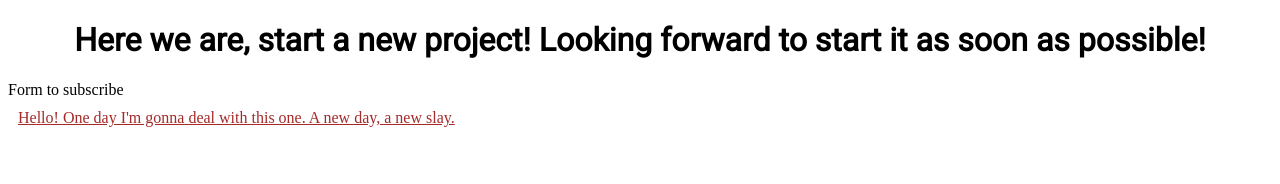
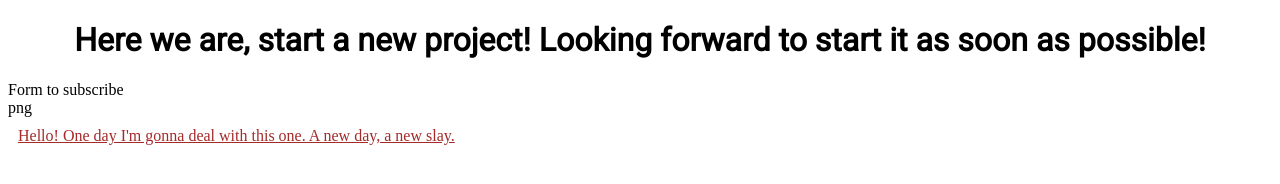
Before and after one commit to KiradesignJS/interiorProject, a plain HTML site: page index.html in a window 1280 px wide. Drawn offline with Linux system fonts and the light colour scheme.

Commit message:
html structure

```diff
--- a/index.html
+++ b/index.html
@@ -18,6 +18,9 @@
     <form>
         Form to subscribe
     </form>
+    <label>
+        png
+    </label>
     <footer class="footer">
         Hello! One day I'm gonna deal with this one.
         A new day, a new slay.
```
